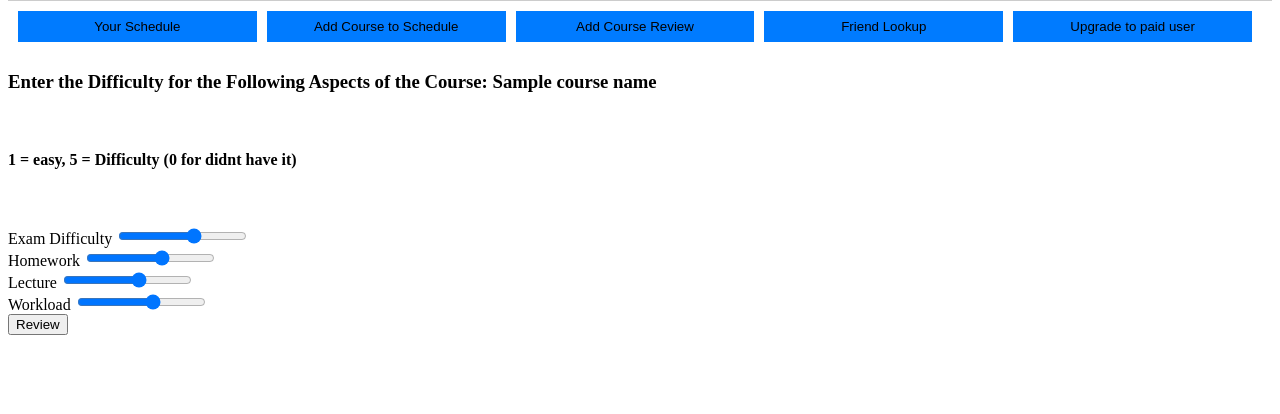
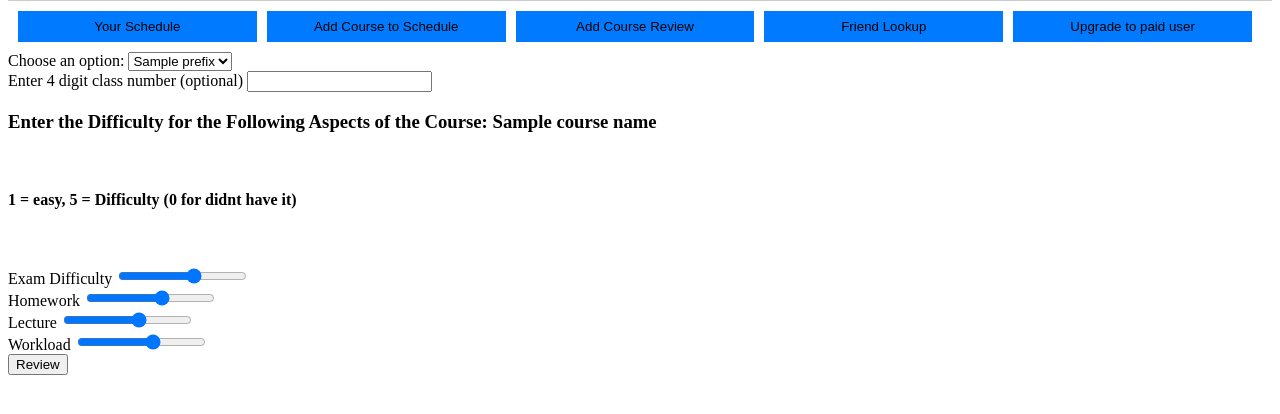
Before and after one commit to b-ranson/courseCompare, a Django app: template main/templates/review/review.html in a window 1280 px wide. Shown: the part 62-476 px from the top of the page. Run offline with Django 5.2, Linux system fonts and the light colour scheme; the template is opened without the code that fills it: most values are stand-ins (such as "Sample title", 1, 10 or a date in 2020).

Commit message:
review add with class

```diff
--- a/main/templates/addCourse/searchCourse.html
+++ b/main/templates/addCourse/searchCourse.html
@@ -12,7 +12,6 @@
         <input type="number" id="Class_Number" name="Class_Name">
         <input type="submit" value = "Class">
         <h5>Example: COP 3014</h5>
-
     </form>
 </body>
 {% endblock %}
--- a/main/templates/review/review.html
+++ b/main/templates/review/review.html
@@ -5,9 +5,25 @@
 
 {% block content %}
 
-    <h3>Enter the Difficulty for the Following Aspects of the Course: {{ courseName }}</h3> <br>
-    <h4>1 = easy, 5 = Difficulty (0 for didnt have it)</h4><br><br>
     <form action="/addReview" method = 'POST'>
+
+        <label for="dropdown">Choose an option:</label>
+        <select id="dropdown" name="options">
+            <!-- Populate the select element with option elements -->
+            {% for prefix in prefixes %}
+                <option value="{{ prefix }}">{{ prefix }}</option>
+            {% endfor %}
+            <!-- Add more options as needed -->
+        </select>
+        <br>
+
+        <label for="Class_Number">Enter 4 digit class number (optional)</label>
+        <input type="number" id="Class_Number" name="Class_Name"> <br>
+
+
+        <h3>Enter the Difficulty for the Following Aspects of the Course: {{ courseName }}</h3> <br>
+        <h4>1 = easy, 5 = Difficulty (0 for didnt have it)</h4><br><br>
+
         {% csrf_token %}
         <label for="examRating">Exam Difficulty</label>
         <input type="range" id="examRating" name="examRating" min = "0" max = "5" required><br>
```
